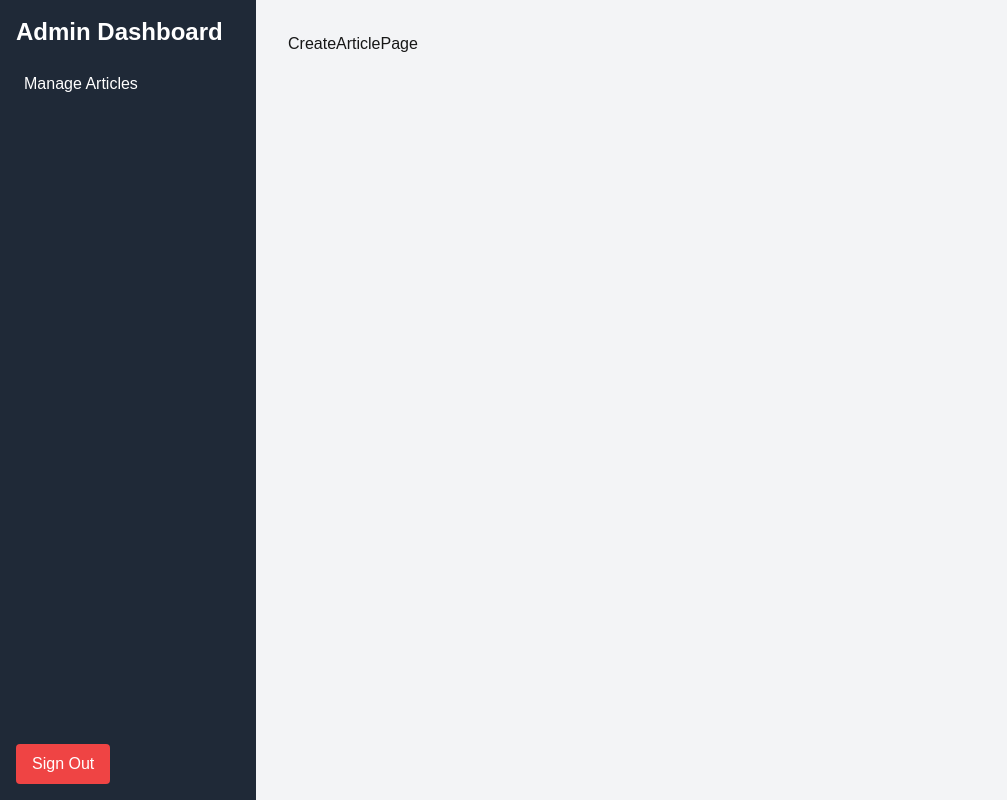
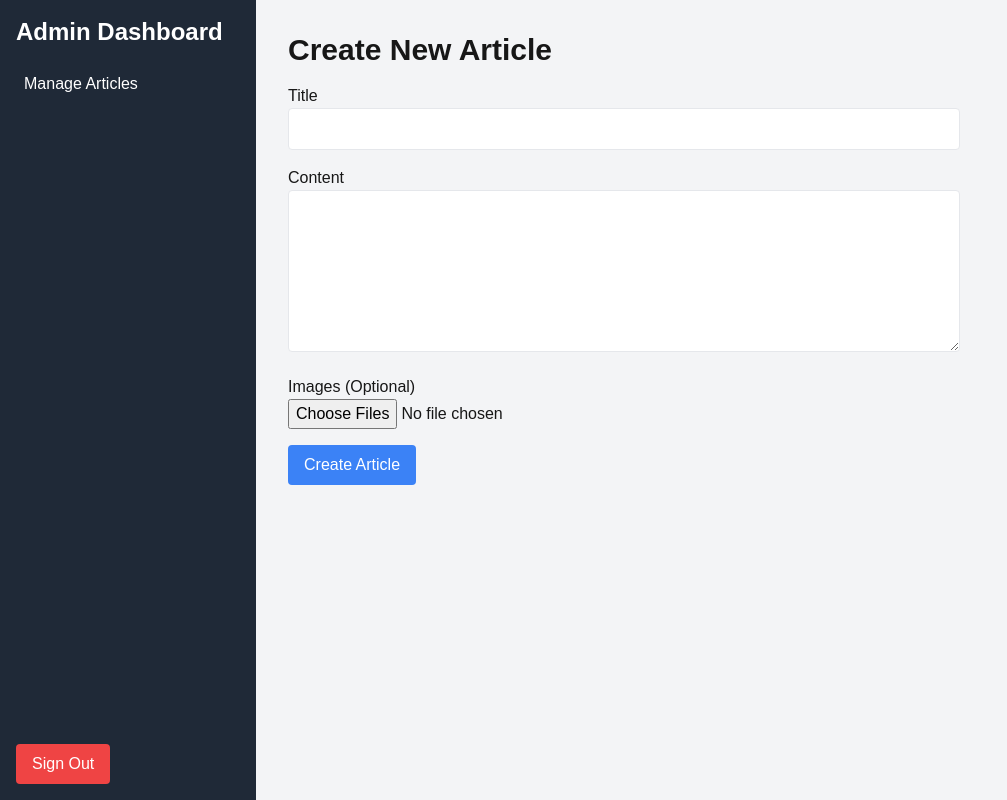
Before and after one commit to shagaranasution/next-blog-cms, a Next.js app: page /dashboard/articles/create in a window 1280 px wide. Shown: the whole page, without its empty margins (0-1007 px from the left). Built offline with nearby package versions, Linux system fonts and the light colour scheme.

Commit message:
handle article creation ui and api

```diff
--- a/app/(auth)/signin/page.tsx
+++ b/app/(auth)/signin/page.tsx
@@ -88,7 +88,7 @@ export default function LoginPage() {
           type="submit"
           disabled={loading}
           className="w-full py-2 bg-blue-500 text-white font-bold rounded-md hover:bg-blue-600 focus:outline-none focus:ring-2 focus:ring-blue-500">
-          {loading ? 'Logging in..' : 'Log In'}
+          {loading ? 'Logging in...' : 'Log In'}
         </button>
       </form>
       <p className="text-center text-sm text-gray-600 mt-4">
--- a/app/(auth)/signup/page.tsx
+++ b/app/(auth)/signup/page.tsx
@@ -102,7 +102,7 @@ export default function SignupPage() {
           type="submit"
           disabled={loading}
           className="w-full py-2 bg-blue-500 text-white font-bold rounded-md hover:bg-blue-600 focus:outline-none focus:ring-2 focus:ring-blue-500">
-          {loading ? 'Signing Up..' : 'Sign Up'}
+          {loading ? 'Signing Up...' : 'Sign Up'}
         </button>
       </form>
       <p className="text-center text-sm text-gray-600 mt-4">
--- a/app/dashboard/articles/create/page.tsx
+++ b/app/dashboard/articles/create/page.tsx
@@ -1,5 +1,149 @@
-import React from 'react';
+'use client';
+
+import { useState } from 'react';
+import { useRouter } from 'next/navigation';
+import { useForm } from 'react-hook-form';
+import * as yup from 'yup';
+import { yupResolver } from '@hookform/resolvers/yup';
+
+const schema = yup.object({
+  title: yup.string().required('Title is required'),
+  content: yup
+    .string()
+    .required('Content is required')
+    .min(100, 'Content must be at least 100 characters long'),
+  images: yup
+    .mixed()
+    .test(
+      'fileType',
+      'Unsupported file format. Only PNG and JPEG are allowed.',
+      (value: any) => {
+        if (!value) return true; // Allow if no files are selected (optional field)
+        return Array.from(value).every((file: any) =>
+          ['image/png', 'image/jpeg'].includes(file?.type)
+        );
+      }
+    )
+    .test('fileSize', 'File size must be less than 5MB', (value: any) => {
+      if (!value) return true; // Allow if no files are selected
+      return Array.from(value).every(
+        (file: any) => file.size <= 5 * 1024 * 1024 // 5 MB
+      );
+    })
+    .nullable()
+    .notRequired(),
+});
 
 export default function CreateArticlePage() {
-  return <div>CreateArticlePage</div>;
+  const router = useRouter();
+  const {
+    register,
+    handleSubmit,
+    setValue,
+    formState: { errors },
+  } = useForm({
+    resolver: yupResolver(schema),
+  });
+  const [loading, setLoading] = useState(false);
+  const [error, setError] = useState<string | undefined>();
+
+  const onSubmit = async (data: yup.InferType<typeof schema>) => {
+    setLoading(true);
+    try {
+      const res = await fetch('/api/dashboard/articles', {
+        method: 'POST',
+        headers: {
+          'Content-Type': 'application/json',
+        },
+        body: JSON.stringify({
+          ...data,
+          images: data.images
+            ? Array.from(data.images as File[]).map((image: File) => image.name)
+            : [],
+        }),
+      });
+
+      if (res.ok) {
+        router.push('/dashboard/articles');
+      } else {
+        console.error('Failed to create article.');
+        setError('Failed to create article.');
+      }
+    } catch (error) {
+      console.error(error);
+      setError(error as any);
+    } finally {
+      setLoading(false);
+    }
+  };
+
+  const handleFileChange = (e: React.ChangeEvent<HTMLInputElement>) => {
+    const files = e.target.files ? Array.from(e.target.files) : [];
+    setValue('images', files, { shouldValidate: true });
+  };
+
+  return (
+    <div className="max-w-2xl">
+      <h1 className="text-3xl font-bold mb-4">Create New Article</h1>
+      <form onSubmit={handleSubmit(onSubmit)} className="space-y-4">
+        <div>
+          <label htmlFor="title" className="block font-medium">
+            Title
+          </label>
+          <input
+            id="title"
+            type="text"
+            {...register('title')}
+            className="w-full border rounded p-2"
+          />
+          {errors.title && (
+            <p className="text-red-500">{errors.title.message}</p>
+          )}
+        </div>
+        <div>
+          <label htmlFor="content" className="block font-medium">
+            Content
+          </label>
+          <textarea
+            id="content"
+            rows={6}
+            {...register('content')}
+            className="w-full border rounded p-2"
+          />
+          {errors.content && (
+            <p className="text-red-500">{errors.content.message}</p>
+          )}
+        </div>
+        <div>
+          <label htmlFor="images" className="block font-medium">
+            Images (Optional)
+          </label>
+          <input
+            id="images"
+            type="file"
+            multiple
+            {...register('images')}
+            onChange={handleFileChange}
+            className="w-full"
+          />
+          {errors.images && (
+            <p className="text-red-500">
+              {errors.images.message ||
+                (Array.isArray(errors.images) &&
+                  errors.images.map((fileError, idx) => (
+                    <span key={idx}>{fileError.message}</span>
+                  )))}
+            </p>
+          )}
+        </div>
+        <button
+          type="submit"
+          className="bg-blue-500 text-white px-4 py-2 rounded hover:bg-blue-600"
+          disabled={loading}>
+          {loading ? 'Submitting...' : 'Create Article'}
+        </button>
+      </form>
+      {error && <p className="text-red-500">{error}</p>}
+    </div>
+  );
 }
--- a/app/dashboard/articles/page.tsx
+++ b/app/dashboard/articles/page.tsx
@@ -18,7 +18,7 @@ export default function ArticlesPage() {
         </Link>
       </div>
 
-      {loading ? <div>Loading..</div> : <ArticlesTable items={articles} />}
+      {loading ? <div>Loading...</div> : <ArticlesTable items={articles} />}
       {error && <div>{error}</div>}
     </div>
   );
--- a/package.json
+++ b/package.json
@@ -9,6 +9,7 @@
     "lint": "next lint"
   },
   "dependencies": {
+    "@hookform/resolvers": "^3.9.1",
     "@prisma/client": "^5.22.0",
     "bcrypt": "^5.1.1",
     "jsonwebtoken": "^9.0.2",
@@ -16,7 +17,9 @@
     "next-auth": "^4.24.10",
     "prisma": "^5.22.0",
     "react": "^18.3.1",
-    "react-dom": "^18.3.1"
+    "react-dom": "^18.3.1",
+    "react-hook-form": "^7.54.1",
+    "yup": "^1.5.0"
   },
   "devDependencies": {
     "@types/bcrypt": "^5.0.2",
```
Also changed, not shown: 1 other file (tests, documents, lock files or other folders).
